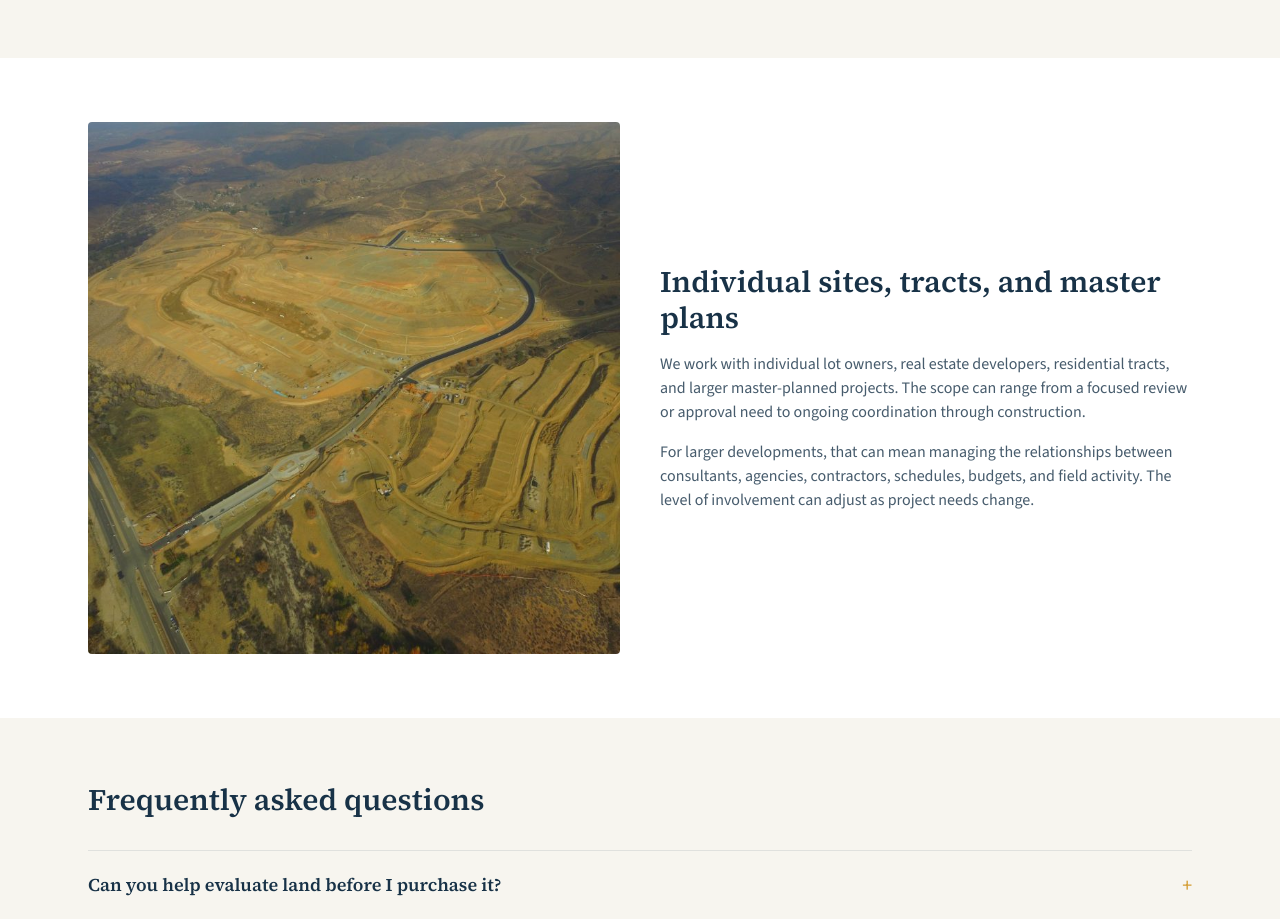
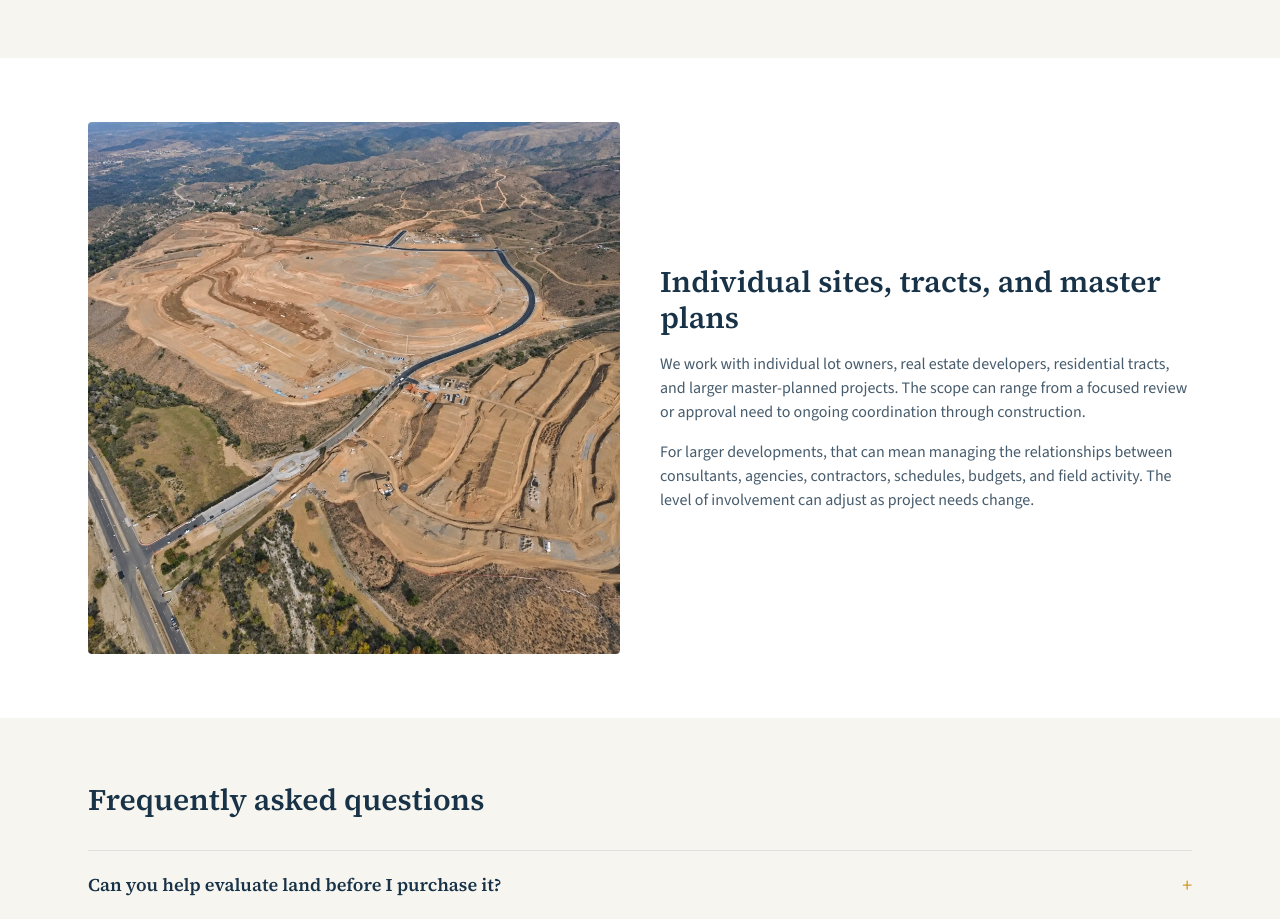
Before and after one commit to markkendrick/Brian-Woods, a Next.js app: page / in a window 1280 px wide. Shown: the part 4560-5479 px from the top of the page. Built offline with nearby package versions, Linux system fonts and the light colour scheme; no server answers.

Commit message:
Replace the graded-lots aerial with the color-corrected photo.

```diff
--- a/src/app/about-us/page.tsx
+++ b/src/app/about-us/page.tsx
@@ -71,8 +71,8 @@ export default function AboutPage() {
           <Image
             src="/images/projects/about-1.jpg"
             alt="Aerial view of graded residential pads, new roads, and a hillside development"
-            width={768}
-            height={768}
+            width={1024}
+            height={1024}
             sizes="(max-width: 1024px) 100vw, 50vw"
             className="h-auto w-full rounded-sm object-cover"
           />
--- a/src/app/page.tsx
+++ b/src/app/page.tsx
@@ -220,8 +220,8 @@ export default function HomePage() {
           <Image
             src="/images/projects/about-1.jpg"
             alt="Aerial view of graded residential lots, new roads, and a hillside development site"
-            width={768}
-            height={768}
+            width={1024}
+            height={1024}
             sizes="(max-width: 1024px) 100vw, 50vw"
             className="h-auto w-full rounded-sm object-cover"
           />
```
Also changed, not shown: public/images/projects/about-1.jpg.
